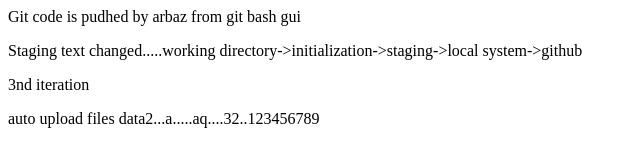
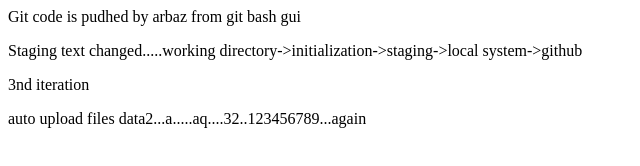
Before and after one commit to Arbaz1996/1st-repository, a plain HTML site: page index.html in a window 1280 px wide. Shown: the full height of the page, 0-640 px from the left. Drawn offline with Linux system fonts and the light colour scheme.

Commit message:
auto build 30

```diff
--- a/index.html
+++ b/index.html
@@ -3,5 +3,5 @@
 <p>Git code is pudhed by arbaz from git bash gui</p>
 <p>Staging text changed.....working directory->initialization->staging->local system->github</p>
 <p>3nd iteration</p>
-<p>auto upload files data2...a.....aq....32..123456789</p>
+<p>auto upload files data2...a.....aq....32..123456789...again</p>
 </html>
```
